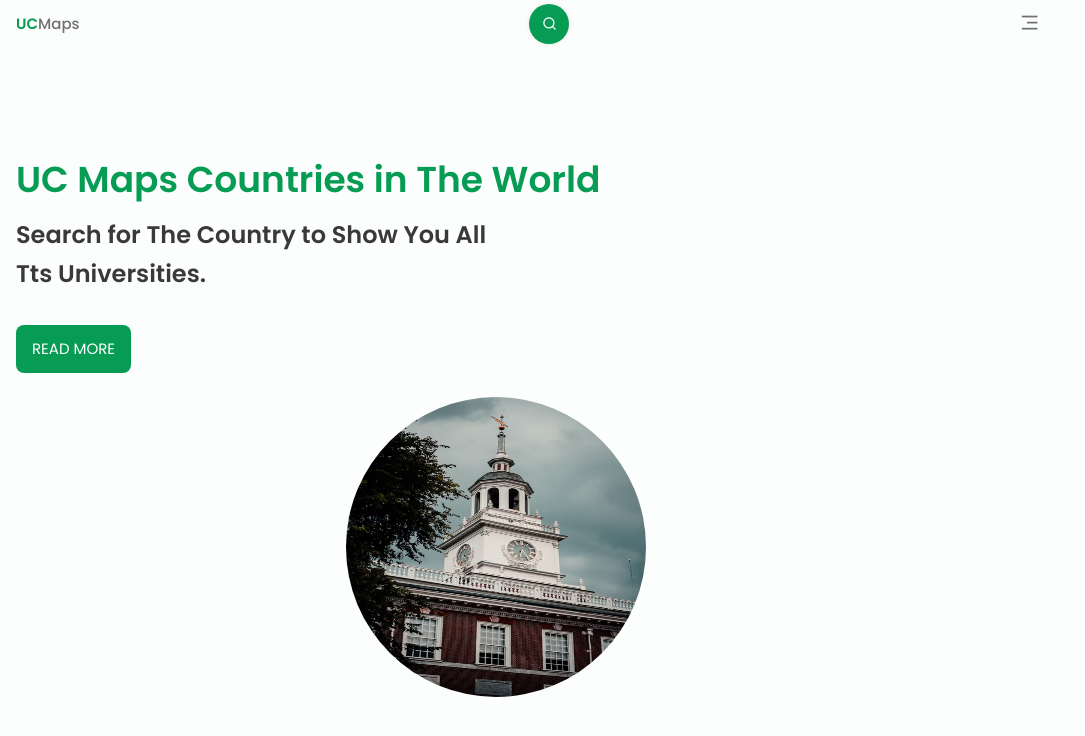
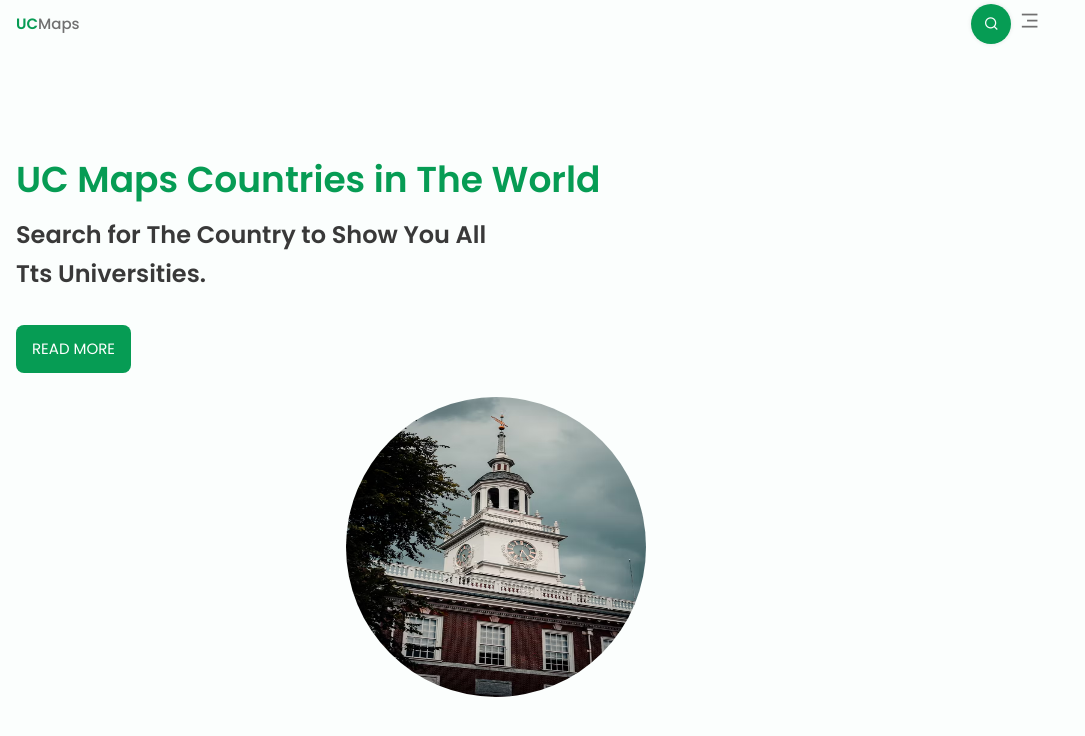
Before and after one commit to CA-G12/CUMaps, a plain HTML site: page index.html in a window 1280 px wide. Shown: the whole page, without its empty margins (0-1085 px from the left). Drawn offline with nearby package versions, Linux system fonts and the light colour scheme.

Commit message:
editing place search-box in right side

```diff
--- a/index.html
+++ b/index.html
@@ -27,6 +27,7 @@
                 </ul>
             </div>
 
+            <div class="right-side">
                 <!-- search -->
                 <div class="search-box">
                     <input type="text" class="search-text" placeholder="Enter Country">
@@ -34,9 +35,11 @@
                         <i class="ri-search-line"></i>
                     </a>
                 </div>
+
                 <!-- toggle -->
                 <div class="nav-toggle" id="nav-toggle">
                     <i class="ri-menu-3-line"></i>
+                </div>
             </div>
         </nav>
     </header>
--- a/style.css
+++ b/style.css
@@ -171,6 +171,10 @@ img{
 .active-link{
     color: var(--first-color);
 }
+/* right side */
+.right-side {
+    display: flex;
+}
 
 /* search input */
 .search-box {
@@ -179,6 +183,7 @@ img{
     height: 40px;
     border-radius: 40px;
     display: flex;
+    margin-right: 8px
 }
 
 .search-box:hover > .search-text {
```
Lines whose indentation alone changed are shown as unchanged.
